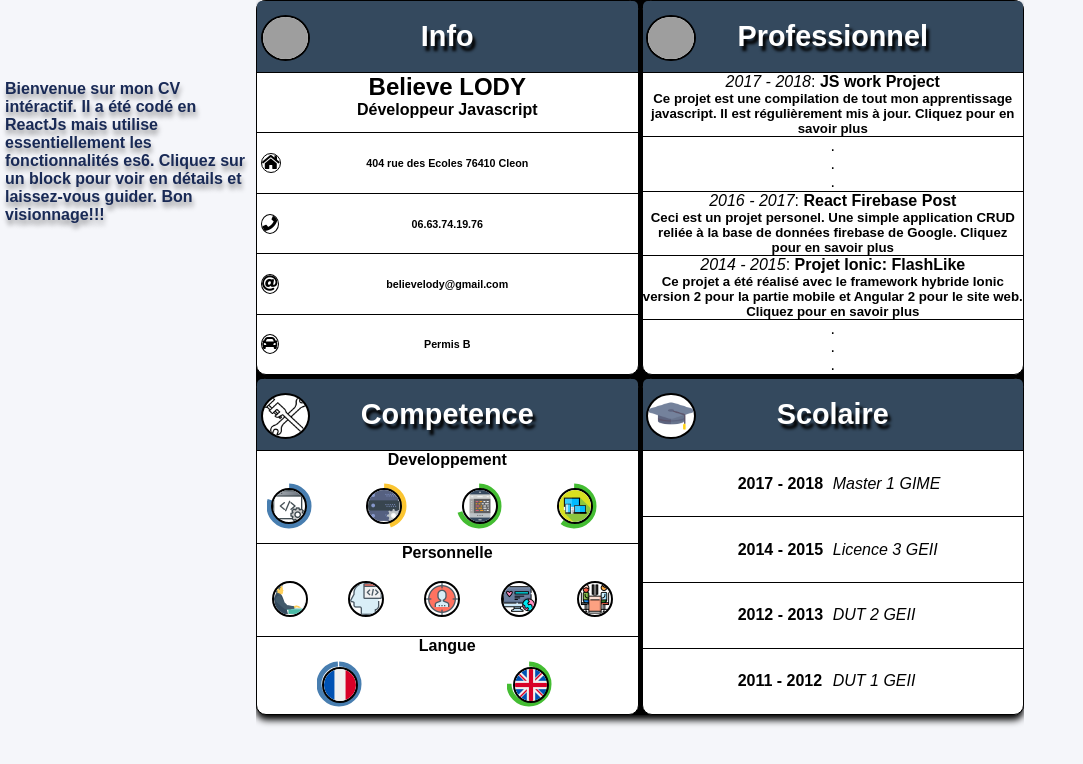
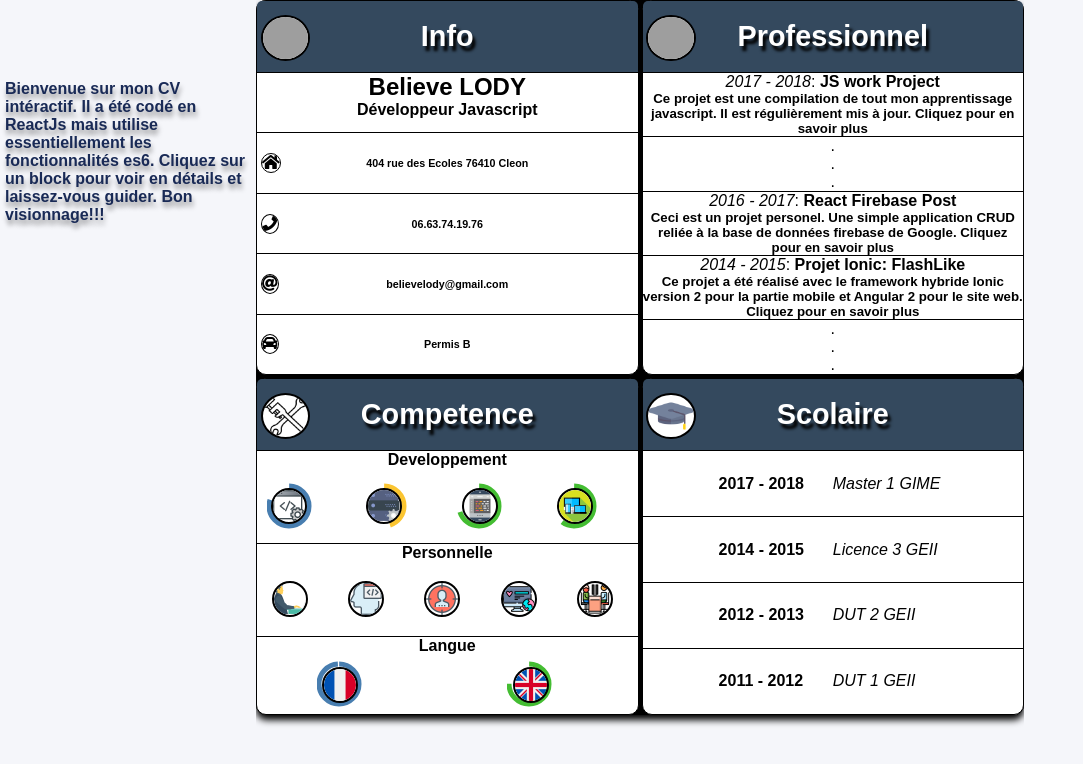
Before and after one commit to believelody/cv_react, a React (Create React App) app: page / in a window 1280 px wide. Shown: the top 764 px of the page, without its empty margins (0-1083 px from the left). Built offline with nearby package versions, Linux system fonts and the light colour scheme; grey boxes are pictures that could not be loaded.

Commit message:
Edit Scolaire component. Bug on Firefox, distance between date and name too short

```diff
--- a/src/App.css
+++ b/src/App.css
@@ -352,7 +352,7 @@ li h2, li h4 {
 
 .scolar-items b {
   float: left;
-  left: 25%;
+  left: 20%;
   position: absolute;
   top: 50%;
   transform: translateY(-50%);
```
